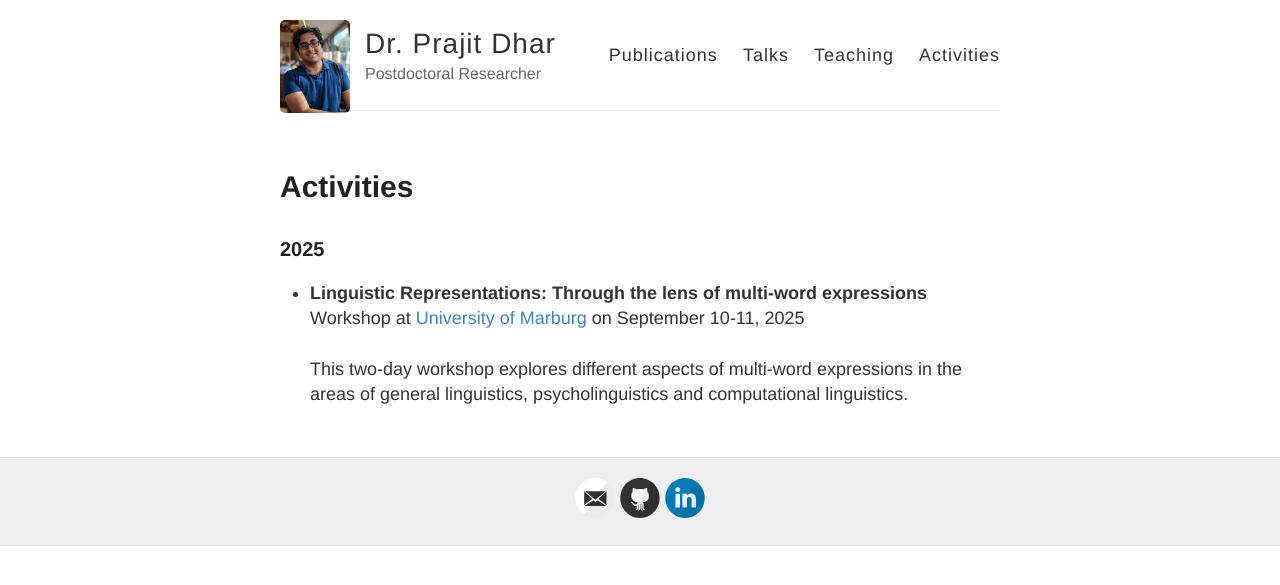
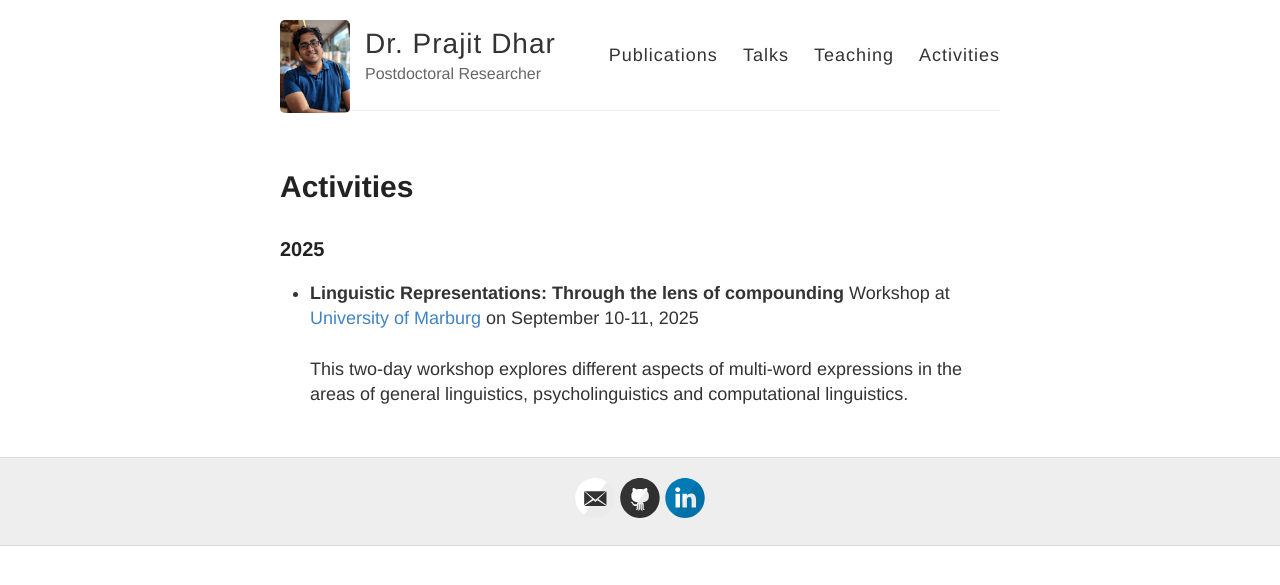
Before and after one commit to prajitdhar/prajitdhar.github.io, a Jekyll site: the page built from activities.md, in a window 1280 px wide. Shown: the top 585 px of the page. Built offline with Jekyll 4.4.1, drawn with Linux system fonts in a browser that asks for light colours.

Commit message:
Change title

```diff
--- a/_data/activities.yml
+++ b/_data/activities.yml
@@ -1,4 +1,4 @@
-- title: "Linguistic Representations: Through the lens of multi-word expressions"
+- title: "Linguistic Representations: Through the lens of compounding"
   startdate: 2025-09-10
   enddate: 2025-09-11
   type: "Workshop"
```
